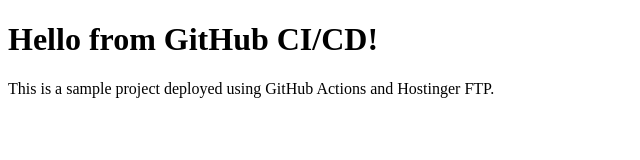
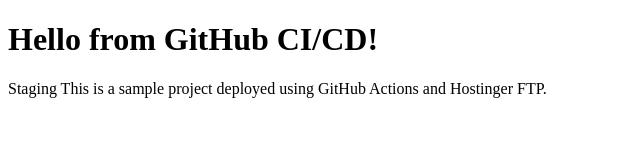
Before and after one commit to shubhamdudhane/cicdpipeline, a plain HTML site: page index.html in a window 1280 px wide. Shown: the whole page, without its empty margins (0-640 px from the left). Drawn offline with Linux system fonts and the light colour scheme.

Commit message:
updated code staging yml

```diff
--- a/index.html
+++ b/index.html
@@ -7,6 +7,6 @@
 </head>
 <body>
     <h1>Hello from GitHub CI/CD!</h1>
-    <p>This is a sample project deployed using GitHub Actions and Hostinger FTP.</p>
+    <p>Staging This is a sample project deployed using GitHub Actions and Hostinger FTP.</p>
 </body>
 </html>
```
Also changed, not shown: 1 other file.
